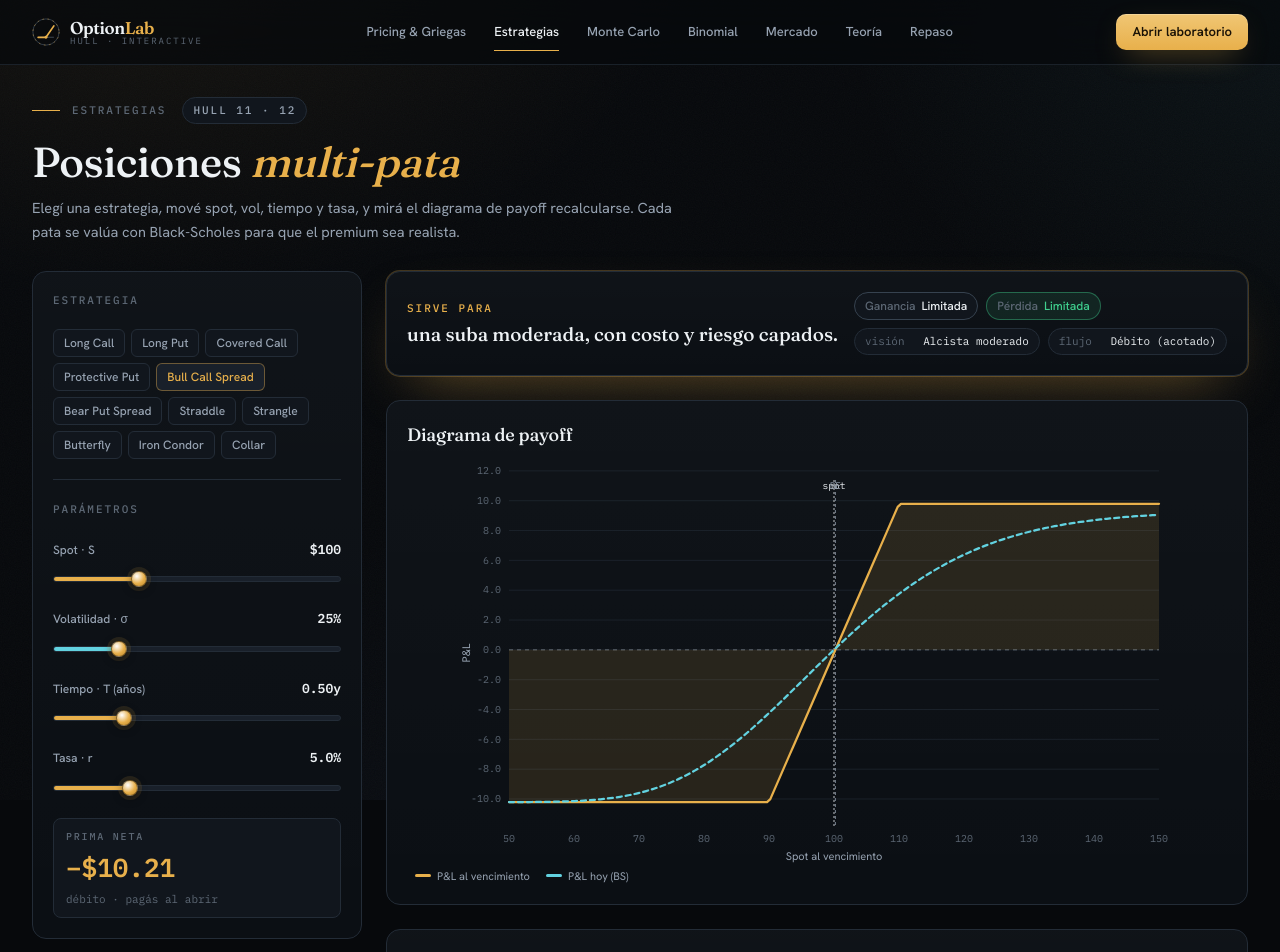
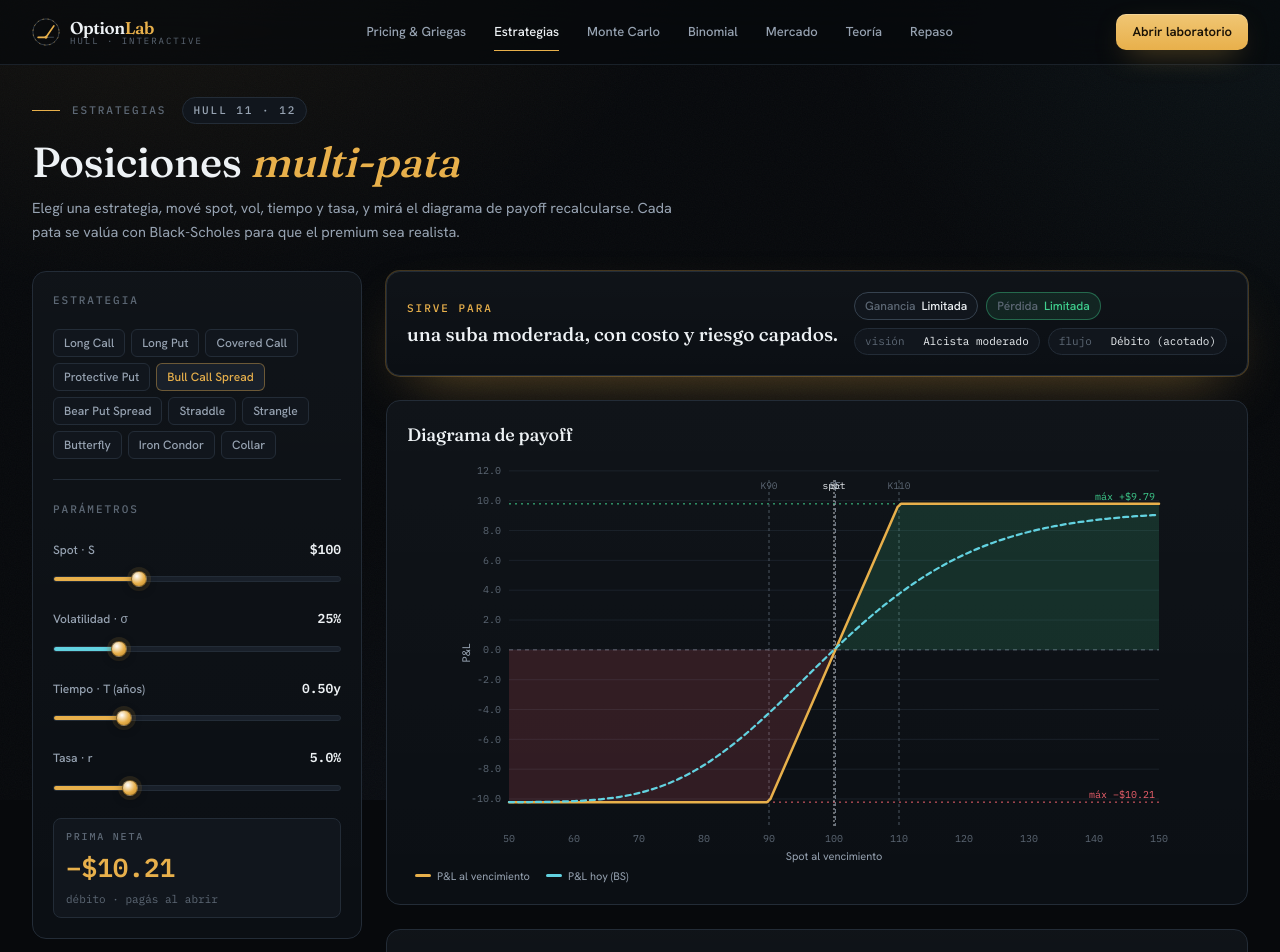
Before and after one commit to maufainversion-hash/option-lab-v2, a Next.js app in the folder web/: page /strategies in a window 1280 px wide. Shown: the top 952 px of the page. Built offline with nearby package versions, Linux system fonts and the light colour scheme.

Commit message:
feat(strategies): clearer payoff chart — green profit / red loss zones, strike markers, max gain/loss reference lines

```diff
--- a/web/src/app/strategies/page.tsx
+++ b/web/src/app/strategies/page.tsx
@@ -256,23 +256,20 @@ export default function StrategiesLab() {
     const expiry = payoffAtExpiry(strategy, sRange);
     const today = pnlAtTime(strategy, sRange, 0, r, sigma);
     return [
-      {
-        x: sRange,
-        y: expiry,
-        color: COLORS.brass,
-        label: "P&L al vencimiento",
-        fillToZero: true,
-        fillColor: COLORS.brass,
-      },
-      {
-        x: sRange,
-        y: today,
-        color: COLORS.cyan,
-        dash: "5 4",
-        label: "P&L hoy (BS)",
-      },
+      // zona de ganancia (verde) y de pérdida (rojo)
+      { x: sRange, y: expiry.map((p) => Math.max(p, 0)), color: COLORS.gain, fillToZero: true, fillColor: COLORS.gain, fillOpacity: 0.16, fillOnly: true },
+      { x: sRange, y: expiry.map((p) => Math.min(p, 0)), color: COLORS.loss, fillToZero: true, fillColor: COLORS.loss, fillOpacity: 0.16, fillOnly: true },
+      // línea de payoff al vencimiento
+      { x: sRange, y: expiry, color: COLORS.brass, label: "P&L al vencimiento", width: 2.5 },
+      // valor hoy (BS)
+      { x: sRange, y: today, color: COLORS.cyan, dash: "5 4", label: "P&L hoy (BS)" },
     ];
   }, [strategy, sRange, r, sigma]);
+
+  const strikes = useMemo(
+    () => [...new Set(strategy.legs.filter((l) => l.optionType !== "stock").map((l) => l.strike))].sort((a, b) => a - b),
+    [strategy],
+  );
 
   const bes = useMemo(() => breakevenPoints(strategy, sRange), [strategy, sRange]);
   const { maxProfit, maxLoss } = useMemo(
@@ -284,11 +281,23 @@ export default function StrategiesLab() {
 
   const vLines = useMemo(
     () => [
+      ...strikes.map((k) => ({ v: k, color: COLORS.dim, label: `K${k.toFixed(0)}` })),
+      ...bes.map((b) => ({ v: b, color: COLORS.muted, label: "BE", dash: "4 3" })),
       { v: S, color: "#eef2f5", label: "spot", dash: "2 2" },
-      ...bes.map((b) => ({ v: b, color: COLORS.muted, label: "BE" })),
     ],
-    [S, bes],
+    [S, bes, strikes],
   );
+
+  const hLines = useMemo(() => {
+    const out: { v: number; color?: string; label?: string; dash?: string }[] = [
+      { v: 0, color: COLORS.dim },
+    ];
+    if (RISK[strat].profit === "Limitada" && maxProfit > 0)
+      out.push({ v: maxProfit, color: COLORS.gain, label: `máx +$${maxProfit.toFixed(2)}`, dash: "2 4" });
+    if (RISK[strat].loss === "Limitada" && maxLoss < 0)
+      out.push({ v: maxLoss, color: COLORS.loss, label: `máx −$${Math.abs(maxLoss).toFixed(2)}`, dash: "2 4" });
+    return out;
+  }, [strat, maxProfit, maxLoss]);
 
   const money = (v: number) => `$${v.toFixed(2)}`;
   const signedMoney = (v: number) => `${v >= 0 ? "+" : "−"}$${Math.abs(v).toFixed(2)}`;
@@ -390,7 +399,7 @@ export default function StrategiesLab() {
           <LineChart
             series={series}
             vLines={vLines}
-            hLines={[{ v: 0, color: COLORS.dim }]}
+            hLines={hLines}
             xLabel="Spot al vencimiento"
             yLabel="P&L"
             height={400}
--- a/web/src/components/charts/LineChart.tsx
+++ b/web/src/components/charts/LineChart.tsx
@@ -11,6 +11,8 @@ export interface Series {
   label?: string;
   fillToZero?: boolean;
   fillColor?: string;
+  fillOpacity?: number;
+  fillOnly?: boolean; // renderiza solo el área (sin la línea ni leyenda ni hover)
 }
 
 interface RefLine {
@@ -111,7 +113,7 @@ export function LineChart({
   };
 
   const hoverPoints = hover
-    ? series.map((s) => {
+    ? series.filter((s) => !s.fillOnly).map((s) => {
         let best = 0;
         let bestD = Infinity;
         for (let i = 0; i < s.x.length; i++) {
@@ -149,7 +151,14 @@ export function LineChart({
 
         {/* ref lines */}
         {hLines.map((h, i) => (
-          <line key={`h${i}`} x1={M.l} x2={W - M.r} y1={sy(h.v)} y2={sy(h.v)} stroke={h.color ?? "#5d6875"} strokeWidth={1} strokeDasharray={h.dash ?? "4 4"} />
+          <g key={`h${i}`}>
+            <line x1={M.l} x2={W - M.r} y1={sy(h.v)} y2={sy(h.v)} stroke={h.color ?? "#5d6875"} strokeWidth={1} strokeDasharray={h.dash ?? "4 4"} />
+            {h.label && (
+              <text x={W - M.r - 4} y={sy(h.v) - 4} textAnchor="end" className="readout" fontSize={10} fill={h.color ?? "#97a3b2"}>
+                {h.label}
+              </text>
+            )}
+          </g>
         ))}
         {vLines.map((v, i) => (
           <g key={`v${i}`}>
@@ -165,12 +174,14 @@ export function LineChart({
         {/* areas + lines */}
         {series.map((s, i) =>
           s.fillToZero ? (
-            <path key={`a${i}`} d={area(s)} fill={s.fillColor ?? s.color} opacity={0.12} />
+            <path key={`a${i}`} d={area(s)} fill={s.fillColor ?? s.color} opacity={s.fillOpacity ?? 0.12} />
           ) : null,
         )}
-        {series.map((s, i) => (
-          <path key={`l${i}`} d={path(s)} fill="none" stroke={s.color} strokeWidth={s.width ?? 2.25} strokeDasharray={s.dash} strokeLinejoin="round" strokeLinecap="round" />
-        ))}
+        {series.map((s, i) =>
+          s.fillOnly ? null : (
+            <path key={`l${i}`} d={path(s)} fill="none" stroke={s.color} strokeWidth={s.width ?? 2.25} strokeDasharray={s.dash} strokeLinejoin="round" strokeLinecap="round" />
+          ),
+        )}
 
         {/* crosshair */}
         {hover && (
@@ -196,7 +207,7 @@ export function LineChart({
       {/* legend + hover readout */}
       <div className="mt-1 flex flex-wrap items-center justify-between gap-2 px-2">
         <div className="flex flex-wrap gap-x-4 gap-y-1">
-          {series.filter((s) => s.label).map((s, i) => (
+          {series.filter((s) => s.label && !s.fillOnly).map((s, i) => (
             <span key={i} className="flex items-center gap-1.5 text-[11px] text-muted">
               <span className="inline-block h-[3px] w-4 rounded" style={{ background: s.color }} />
               {s.label}
```
